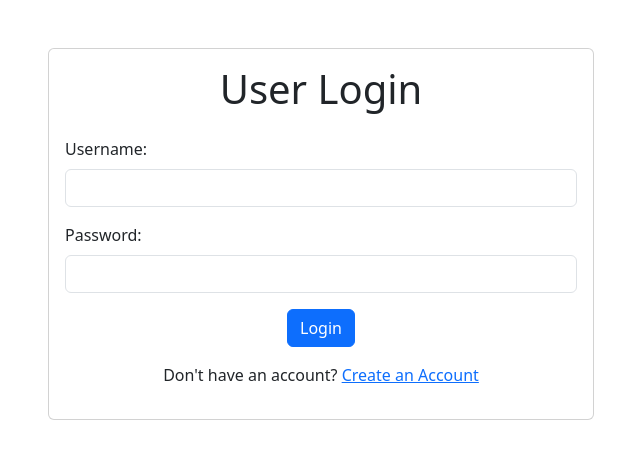
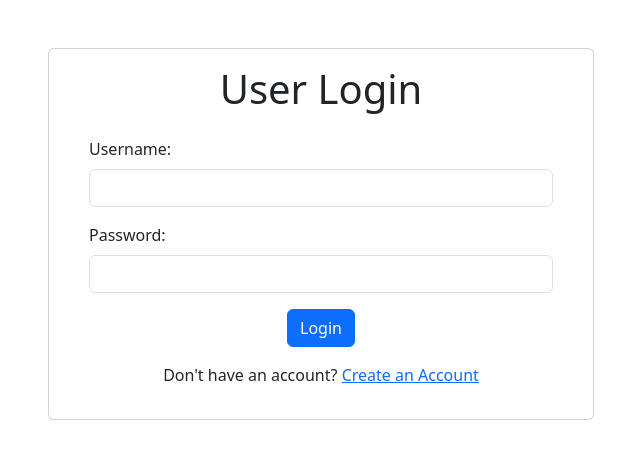
Before and after one commit to Nailsonseat/Grocery-Store, a Flask app: page / in a window 1280 px wide. Shown: the top 459 px of the page, without its empty margins (319-959 px from the left). Run offline with Flask 3, Linux system fonts and the light colour scheme.

Commit message:
modified margins for login form

```diff
--- a/templates/login.html
+++ b/templates/login.html
@@ -17,7 +17,7 @@
                     <div class="card-body">
                         <h1 class="card-title text-center mb-4">User Login</h1>
                         <form action="/login" method="post" class="needs-validation" novalidate>
-                            <div class="mb-3">
+                            <div class="mb-3 mx-4">
                                 <label for="username" class="form-label">Username:</label>
                                 <input type="text" id="username" name="username" class="form-control" required>
                                 <div class="invalid-feedback">
@@ -25,7 +25,7 @@
                                 </div>
                             </div>
 
-                            <div class="mb-3">
+                            <div class="mb-3 mx-4">
                                 <label for="password" class="form-label">Password:</label>
                                 <input type="password" id="password" name="password" class="form-control" required>
                                 <div class="invalid-feedback">
```
